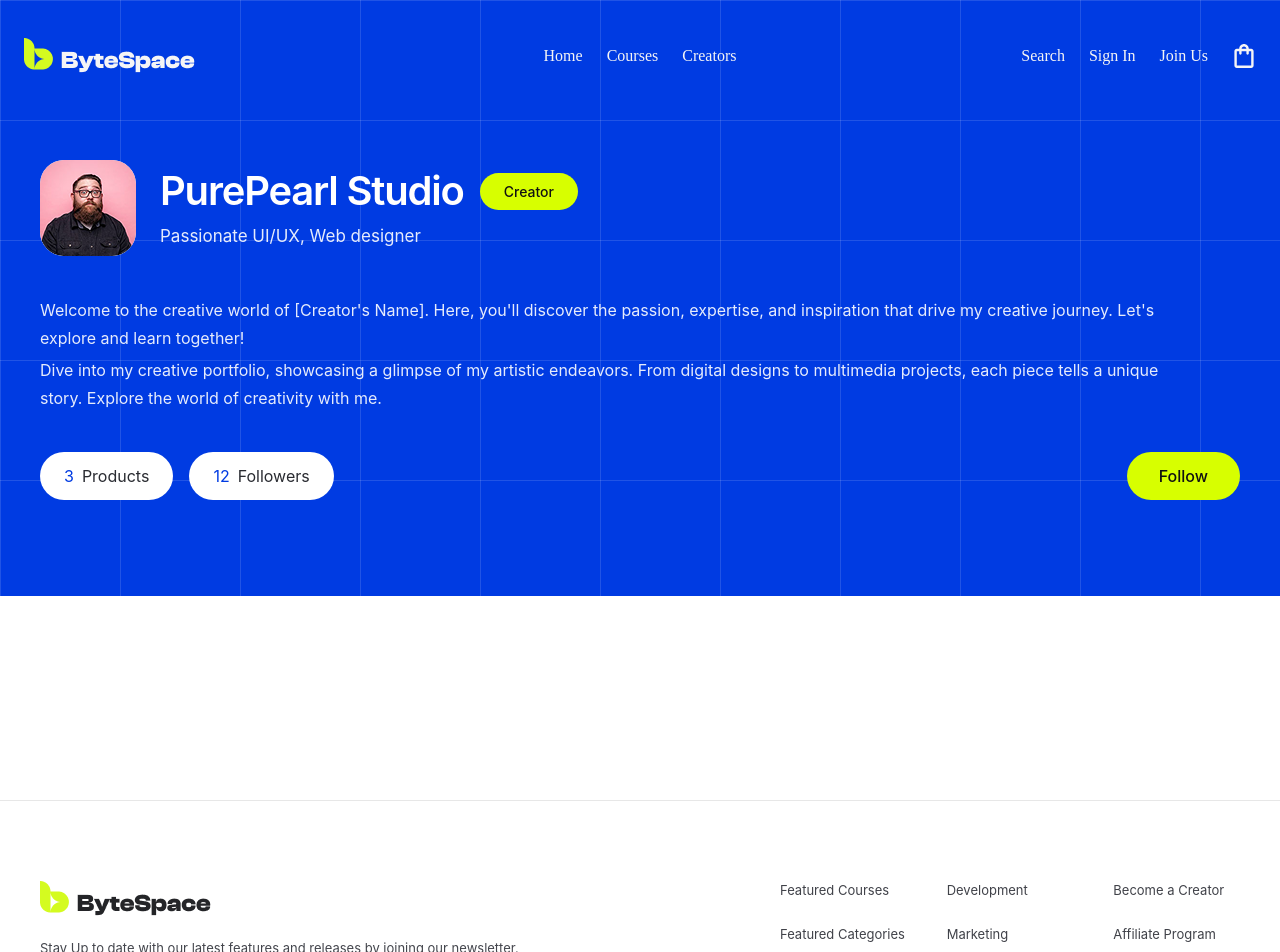
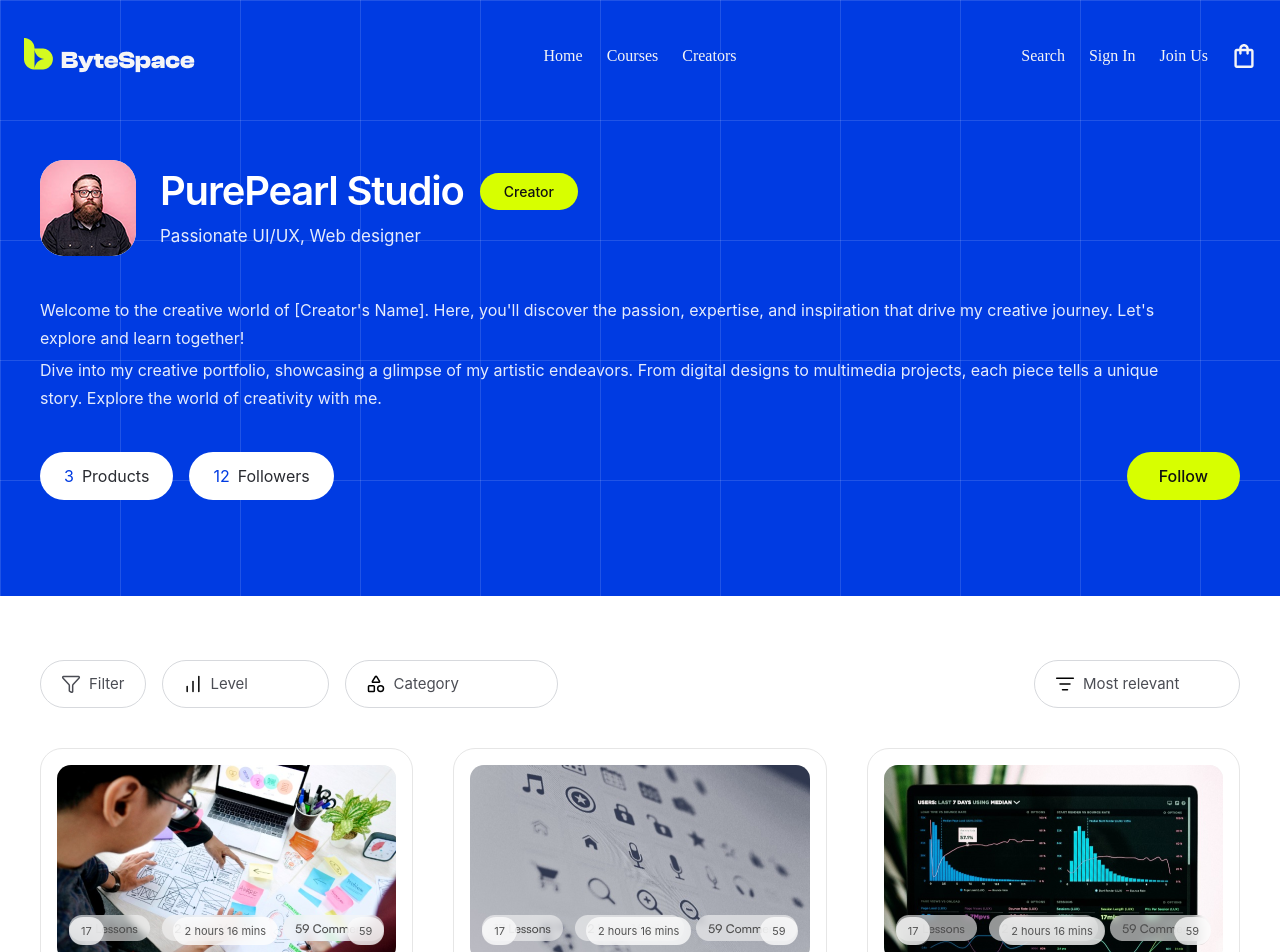
Before and after one commit to sakib-333/byte-space-new, a React (Vite) app: page /creators/1 in a window 1280 px wide. Shown: the top 952 px of the page. Built offline with nearby package versions, Linux system fonts and the light colour scheme.

Commit message:
Show creators in the details page.

```diff
--- /dev/null
+++ b/src/modules/creator-details/components/CreatorCourseFilters.tsx
@@ -0,0 +1,143 @@
+import {
+    ChartNoAxesColumnIncreasing,
+    Filter,
+    ListFilter,
+    Shapes,
+} from "lucide-react"
+
+interface CreatorCourseFiltersProps {
+    level: string
+    category: string
+    sort: string
+    categories: string[]
+    onLevelChange: (value: string) => void
+    onCategoryChange: (value: string) => void
+    onSortChange: (value: string) => void
+    onReset: () => void
+}
+
+const CreatorCourseFilters = ({
+    level,
+    category,
+    sort,
+    categories,
+    onLevelChange,
+    onCategoryChange,
+    onSortChange,
+    onReset,
+}: CreatorCourseFiltersProps) => {
+    return (
+        <div className="flex flex-wrap items-center justify-between gap-4">
+            <div className="flex flex-wrap items-center gap-4">
+                {/* Reset */}
+                <button
+                    type="button"
+                    onClick={onReset}
+                    className="flex h-12 items-center gap-2 rounded-full border border-[#D7D9DD] bg-white px-5 text-[15px] text-[#4B4D54] transition-colors hover:bg-[#F6F6F7]"
+                >
+                    <Filter
+                        className="size-5"
+                        strokeWidth={1.8}
+                    />
+
+                    Filter
+                </button>
+
+                {/* Level */}
+                <label className="flex h-12 items-center gap-2 rounded-full border border-[#D7D9DD] bg-white px-5">
+                    <ChartNoAxesColumnIncreasing
+                        className="size-5"
+                        strokeWidth={1.8}
+                    />
+
+                    <select
+                        value={level}
+                        onChange={(event) =>
+                            onLevelChange(event.target.value)
+                        }
+                        className="cursor-pointer appearance-none bg-transparent pr-2 text-[15px] text-[#4B4D54] outline-none"
+                    >
+                        <option value="All">
+                            Level
+                        </option>
+
+                        <option value="Beginner">
+                            Beginner
+                        </option>
+
+                        <option value="Intermediate">
+                            Intermediate
+                        </option>
+
+                        <option value="Advanced">
+                            Advanced
+                        </option>
+                    </select>
+                </label>
+
+                {/* Category */}
+                <label className="flex h-12 items-center gap-2 rounded-full border border-[#D7D9DD] bg-white px-5">
+                    <Shapes
+                        className="size-5"
+                        strokeWidth={1.8}
+                    />
+
+                    <select
+                        value={category}
+                        onChange={(event) =>
+                            onCategoryChange(event.target.value)
+                        }
+                        className="cursor-pointer appearance-none bg-transparent pr-2 text-[15px] text-[#4B4D54] outline-none"
+                    >
+                        <option value="All">
+                            Category
+                        </option>
+
+                        {categories.map((item) => (
+                            <option
+                                key={item}
+                                value={item}
+                            >
+                                {item}
+                            </option>
+                        ))}
+                    </select>
+                </label>
+            </div>
+
+            {/* Sort */}
+            <label className="flex h-12 items-center gap-2 rounded-full border border-[#D7D9DD] bg-white px-5">
+                <ListFilter
+                    className="size-5"
+                    strokeWidth={1.8}
+                />
+
+                <select
+                    value={sort}
+                    onChange={(event) =>
+                        onSortChange(event.target.value)
+                    }
+                    className="cursor-pointer appearance-none bg-transparent pr-2 text-[15px] text-[#4B4D54] outline-none"
+                >
+                    <option value="relevant">
+                        Most relevant
+                    </option>
+
+                    <option value="rating-high">
+                        Highest rating
+                    </option>
+
+                    <option value="price-low">
+                        Price: Low to high
+                    </option>
+
+                    <option value="price-high">
+                        Price: High to low
+                    </option>
+                </select>
+            </label>
+        </div>
+    )
+}
+
+export default CreatorCourseFilters
--- a/src/modules/creator-details/pages/CreatorDetailsPage.tsx
+++ b/src/modules/creator-details/pages/CreatorDetailsPage.tsx
@@ -1,11 +1,141 @@
+import { useMemo, useState } from "react"
+
+import { courses } from "@/modules/courses/data/courses"
+import CourseCard from "@/modules/courses/components/CourseCard"
+
 import CreatorDetailsHero from "../components/CreatorDetailsHero"
+import CreatorCourseFilters from "../components/CreatorCourseFilters"
 
 const CreatorDetailsPage = () => {
-  return (
-    <div>
-        <CreatorDetailsHero />
-    </div>
-  )
+    const [level, setLevel] = useState("All")
+    const [category, setCategory] = useState("All")
+    const [sort, setSort] = useState("relevant")
+
+    const creatorCourses = useMemo(
+        () => courses.slice(0, 6),
+        [],
+    )
+
+    /*
+     * Get categories dynamically from
+     * this creator's courses.
+     */
+    const categories = useMemo(() => {
+        return [
+            ...new Set(
+                creatorCourses.map(
+                    (course) => course.category,
+                ),
+            ),
+        ]
+    }, [creatorCourses])
+
+    const filteredCourses = useMemo(() => {
+        let result = [...creatorCourses]
+
+        // Level
+        if (level !== "All") {
+            result = result.filter(
+                (course) => course.level === level,
+            )
+        }
+
+        // Category
+        if (category !== "All") {
+            result = result.filter(
+                (course) =>
+                    course.category === category,
+            )
+        }
+
+        // Sort
+        switch (sort) {
+            case "rating-high":
+                result.sort(
+                    (a, b) => b.rating - a.rating,
+                )
+                break
+
+            case "price-low":
+                result.sort(
+                    (a, b) => a.price - b.price,
+                )
+                break
+
+            case "price-high":
+                result.sort(
+                    (a, b) => b.price - a.price,
+                )
+                break
+        }
+
+        return result
+    }, [
+        creatorCourses,
+        level,
+        category,
+        sort,
+    ])
+
+    const handleReset = () => {
+        setLevel("All")
+        setCategory("All")
+        setSort("relevant")
+    }
+
+    return (
+        <main>
+            <CreatorDetailsHero />
+
+            <section className="bg-white px-6 py-16">
+                <div className="mx-auto max-w-[1200px]">
+                    {/* Filters */}
+                    <CreatorCourseFilters
+                        level={level}
+                        category={category}
+                        sort={sort}
+                        categories={categories}
+                        onLevelChange={setLevel}
+                        onCategoryChange={setCategory}
+                        onSortChange={setSort}
+                        onReset={handleReset}
+                    />
+
+                    {/* Courses */}
+                    {filteredCourses.length > 0 ? (
+                        <div className="mt-10 grid grid-cols-1 gap-10 md:grid-cols-2 lg:grid-cols-3">
+                            {filteredCourses.map(
+                                (course) => (
+                                    <CourseCard
+                                        key={course.id}
+                                        course={course}
+                                    />
+                                ),
+                            )}
+                        </div>
+                    ) : (
+                        <div className="py-24 text-center">
+                            <h2 className="text-[22px] font-semibold text-[#25272C]">
+                                No courses found
+                            </h2>
+
+                            <p className="mt-2 text-[14px] text-[#7A7D84]">
+                                Try changing your filters.
+                            </p>
+
+                            <button
+                                type="button"
+                                onClick={handleReset}
+                                className="mt-5 rounded-full bg-[#D7FF00] px-6 py-3 text-[14px] font-medium text-[#111]"
+                            >
+                                Clear Filters
+                            </button>
+                        </div>
+                    )}
+                </div>
+            </section>
+        </main>
+    )
 }
 
 export default CreatorDetailsPage
```
